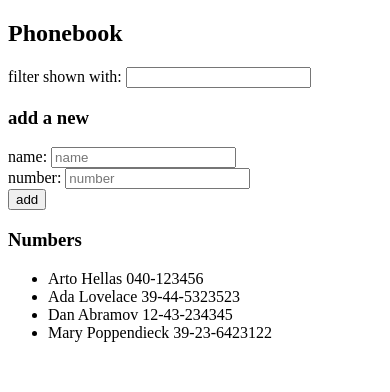
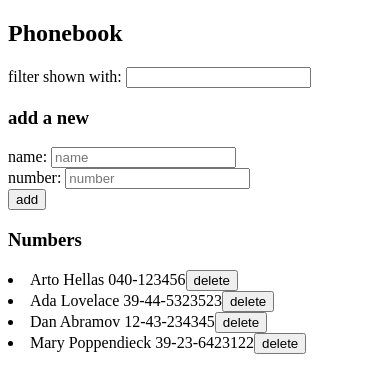
Before and after one commit to changjiong/fullstackopen2021, a React (Create React App) app in the folder part2/phonebook/: page / in a window 390 px wide. Shown: the top 392 px of the page. Built offline with nearby package versions, Linux system fonts and the light colour scheme.

Commit message:
exercises2.17 phonebook step9 --delete a person

```diff
--- a/part2/phonebook/db.json
+++ b/part2/phonebook/db.json
@@ -1,10 +1,5 @@
 {
   "persons": [
-    {
-      "name": "Arto Hellas",
-      "number": "040-123456",
-      "id": 1
-    },
     {
       "name": "Ada Lovelace",
       "number": "39-44-5323523",
--- a/part2/phonebook/src/App.js
+++ b/part2/phonebook/src/App.js
@@ -1,7 +1,7 @@
 import React, { useState } from "react";
 import Filter from "./components/Filter";
 import PersonForm from "./components/PersonForm";
-import Persons from "./components/Persons";
+import Person from "./components/Person";
 import phoneService from "./services/phones";
 
 const App = () => {
@@ -20,21 +20,18 @@ const App = () => {
     const newPerson = {
       name: newName,
       number: newNumber,
-      id: persons.length + 1,
     };
     console.log(newPerson);
 
     if (persons.find((person) => person.name === newName)) {
       alert(`${newName} is already added to phonebook`);
     } else {
-      setPersons(persons.concat(newPerson));
-      setNewName("");
-      setNewNumber("");
-
       phoneService
         .create(newPerson)
         .then((response) => {
-          console.log(response);
+          setPersons(persons.concat(response.data));
+          setNewName("");
+          setNewNumber("");
         })
         .catch((error) => {
           console.log(error);
@@ -52,6 +49,22 @@ const App = () => {
     setFilterName(event.target.value);
   };
 
+  const handleDlete = (id) => {
+    const person = persons.find((person) => person.id === id);
+    console.log(person);
+    if (window.confirm(`Delete ${person.name}?`)) {
+      setPersons(persons.filter((person) => person.id !== id));
+      phoneService
+        .remove(id)
+        .then((response) => {
+          console.log(response);
+        })
+        .catch((error) => {
+          console.log(error);
+        });
+    }
+  };
+
   return (
     <div>
       <h2>Phonebook</h2>
@@ -65,7 +78,17 @@ const App = () => {
         handleSubmit={handleSubmit}
       />
       <h3>Numbers</h3>
-      <Persons persons={persons} filter={filterName} />
+      {persons
+        .filter((person) =>
+          person.name.toLowerCase().includes(filterName.toLowerCase())
+        )
+        .map((person) => (
+          <Person
+            key={person.id}
+            person={person}
+            handleDlete={() => handleDlete(person.id)}
+          />
+        ))}
     </div>
   );
 };
--- /dev/null
+++ b/part2/phonebook/src/components/Person.js
@@ -0,0 +1,12 @@
+import React from "react";
+
+const Person = ({ person, handleDlete }) => {
+  return (
+    <li key={person.name}>
+      {person.name} {person.number}
+      <button onClick={handleDlete}>delete</button>
+    </li>
+  );
+};
+
+export default Person;
--- a/part2/phonebook/src/components/Persons.js
+++ /dev/null
@@ -1,17 +0,0 @@
-import React from "react";
-
-const Persons = ({ persons, filter }) => {
-  const filteredPersons = persons.filter((person) => person.name.toLowerCase().match(filter));
-
-  return (
-    <ul>
-      {filteredPersons.map((person) => (
-        <li key={person.name}>
-          {person.name} {person.number}
-        </li>
-      ))}
-    </ul>
-  );
-};
-
-export default Persons;
--- a/part2/phonebook/src/services/phones.js
+++ b/part2/phonebook/src/services/phones.js
@@ -14,4 +14,9 @@ const update = (id, newObject) => {
   return axios.put(`${baseUrl}/${id}`, newObject);
 };
 
-export default { getAll, create, update };
+const remove = (id) => {
+  return axios.delete(`${baseUrl}/${id}`);
+};
+
+const phoneService = { getAll, create, update, remove };
+export default phoneService;
```
